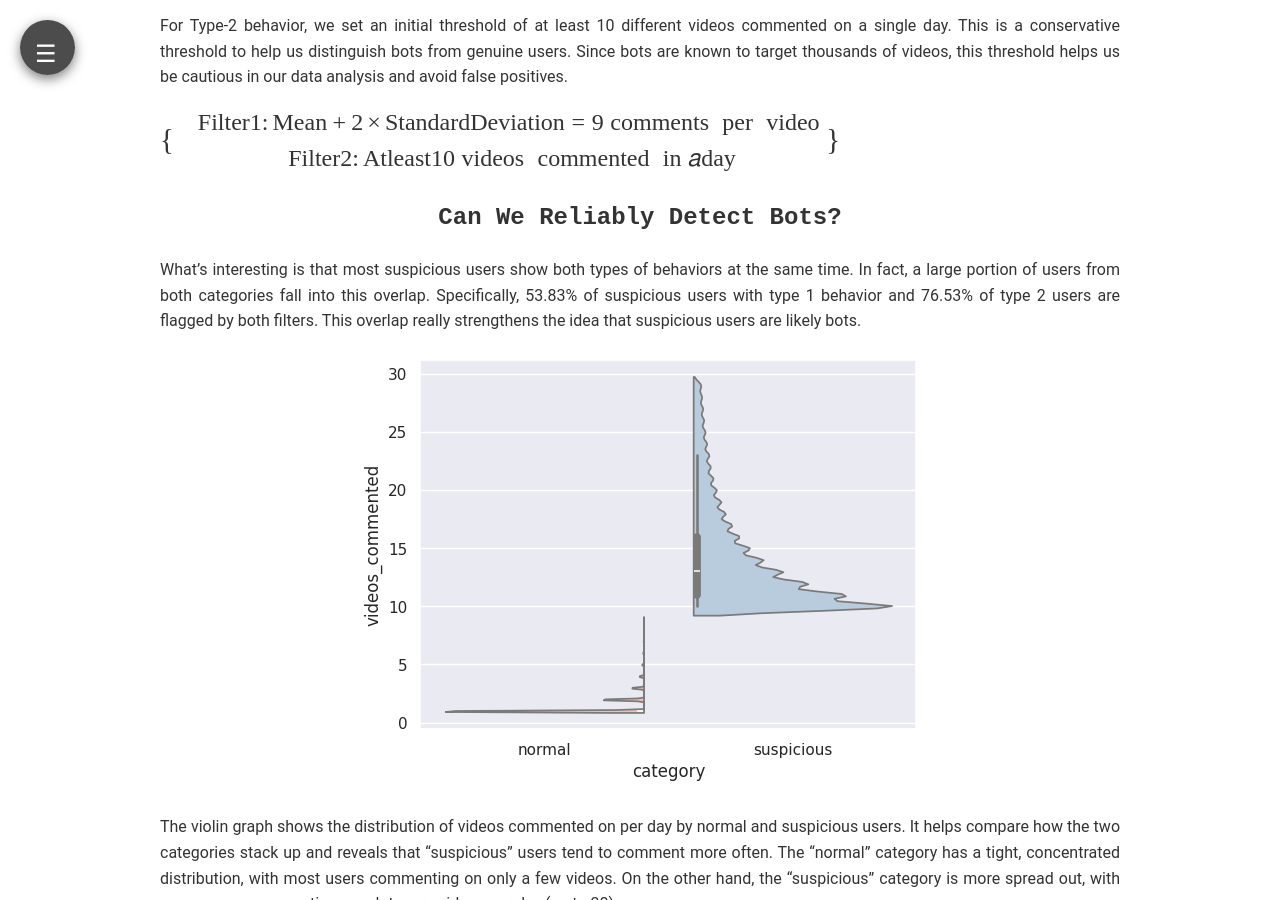
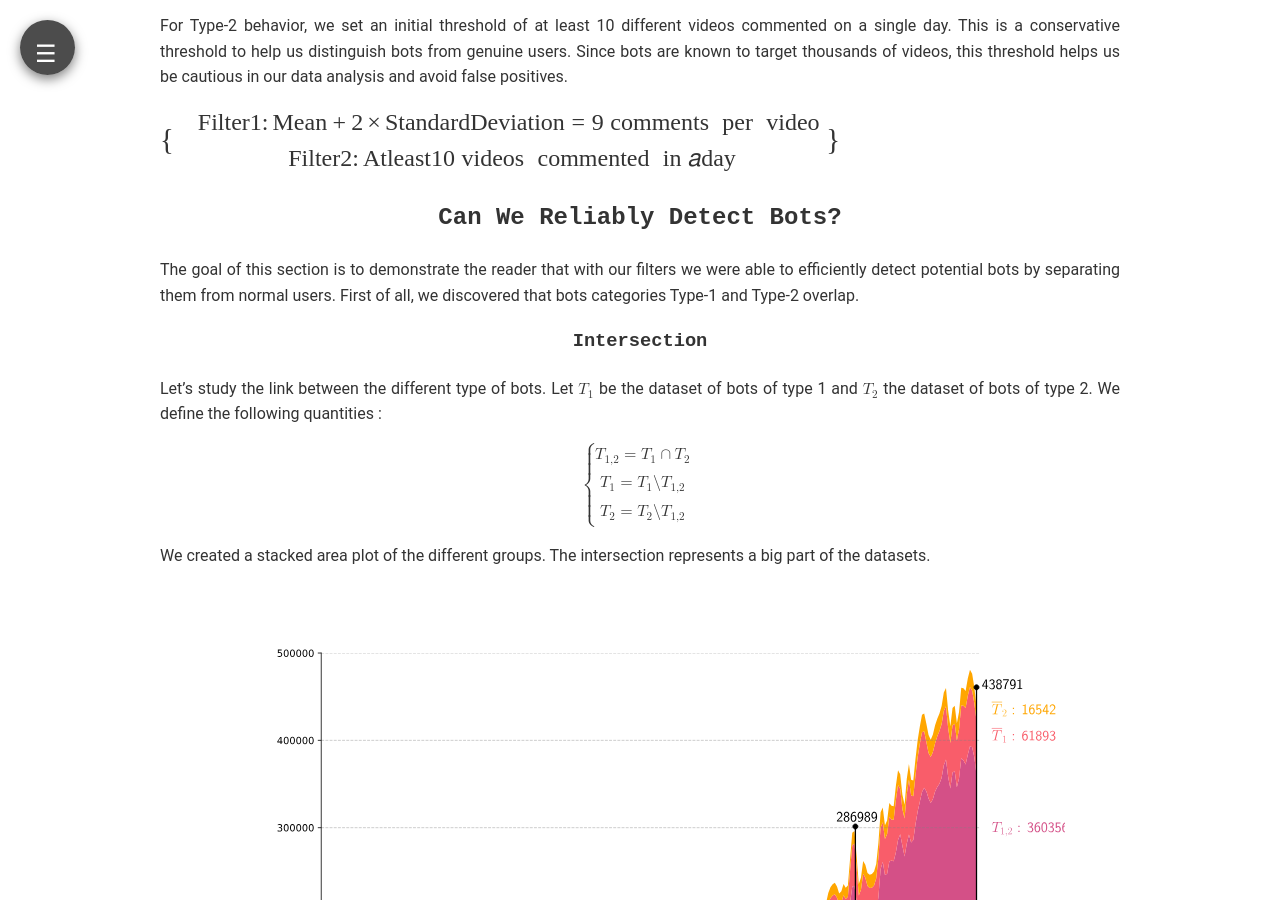
Before and after one commit to amaulap2/Datastory, a Jekyll site: the page built from index.markdown, in a window 1280 px wide and 900 px high, scrolled down 1729 px. Built offline with Jekyll 4.4.1, drawn with Linux system fonts in a browser that asks for light colours; some of the changed text lies outside the part shown.

Commit message:
rearranging order intro

```diff
--- a/_includes/parts/introduction.md
+++ b/_includes/parts/introduction.md
@@ -87,15 +87,9 @@
 
 
 ## Can We Reliably Detect Bots?
-What's interesting is that most suspicious users show both types of behaviors at the same time. In fact, a large portion of users from both categories fall into this overlap. Specifically, 53.83% of suspicious users with type 1 behavior and 76.53% of type 2 users are flagged by both filters. This overlap really strengthens the idea that suspicious users are likely bots.
+The goal of this section is to demonstrate the reader that with our filters we were able to efficiently detect potential bots by separating them from normal users. First of all, we discovered that bots categories Type-1 and Type-2 overlap.
 
-<div style="text-align: center;">
-  <img src="{{ site.baseurl }}/assets/data/introduction/violin.png" alt="Local Image">
-</div>
-
-The violin graph shows the distribution of videos commented on per day by normal and suspicious users. It helps compare how the two categories stack up and reveals that "suspicious" users tend to comment more often. The "normal" category has a tight, concentrated distribution, with most users commenting on only a few videos. On the other hand, the "suspicious" category is more spread out, with some users commenting on a lot more videos per day (up to 30).
-
-## Intersection
+### Intersection
 
 Let's study the link between the different type of bots. Let <math> <msub><mi>T</mi><mn>1</mn></msub></math> be the dataset of bots of type 1 and <math> <msub><mi>T</mi><mn>2</mn></msub></math> the dataset of bots of type 2. We define the following quantities :
 
@@ -196,3 +190,15 @@
   </center>
 </figure>
 </div>
+
+What's interesting is that most suspicious users show both types of behaviors at the same time. In fact, a large portion of users from both categories fall into this overlap. Specifically, 53.83% of suspicious users with type 1 behavior and 76.53% of type 2 users are flagged by both filters. This overlap really strengthens the idea that suspicious users are likely bots.
+
+### Detecting Type-1 bots
+
+### Detecting Type-2 bots
+Now let's demonstrate the differences in the distribution between Type-2 bots and normal users.
+<div style="text-align: center;">
+  <img src="{{ site.baseurl }}/assets/data/introduction/violin.png" alt="Local Image">
+</div>
+
+The violin graph shows the distribution of videos commented on per day by normal and suspicious users. It helps compare how the two categories stack up and reveals that "suspicious" users tend to comment more often. The "normal" category has a tight, concentrated distribution, with most users commenting on only a few videos. On the other hand, the "suspicious" category is more spread out, with some users commenting on a lot more videos per day (up to 30).
```
